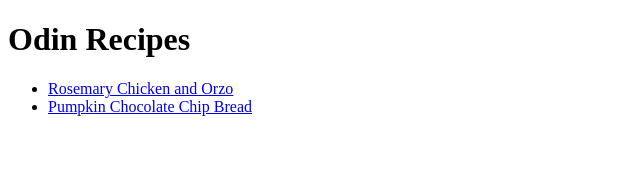
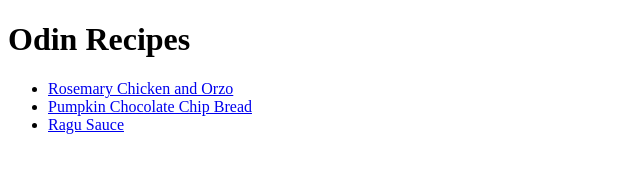
Before and after one commit to carlydamato/odin-recipes, a plain HTML site: page index.html in a window 1280 px wide. Shown: the whole page, without its empty margins (0-640 px from the left). Drawn offline with Linux system fonts and the light colour scheme.

Commit message:
"Added link to ragu file"

```diff
--- a/index.html
+++ b/index.html
@@ -11,6 +11,7 @@
     <ul>
         <li><a href="Rosemary_chicken_orzo.html">Rosemary Chicken and Orzo</a></li>
         <li><a href="Pumpkin.html">Pumpkin Chocolate Chip Bread</a></li>
+        <li><a href="Ragu.html">Ragu Sauce</a></li>
     </ul>
     </body>
 </html>
```
